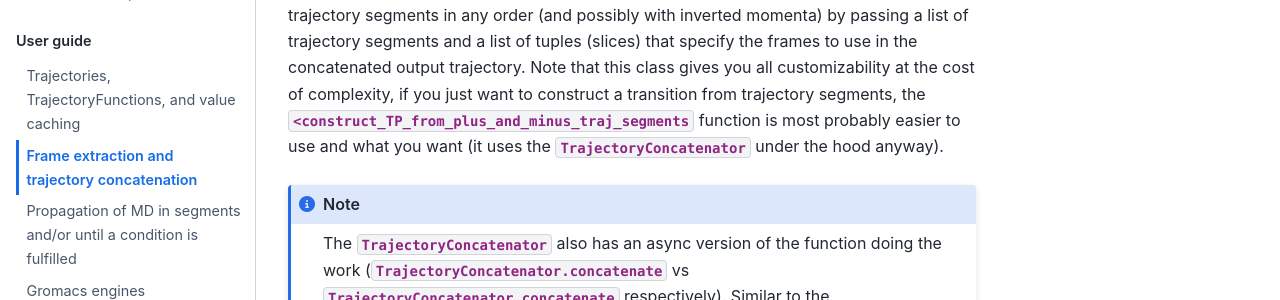
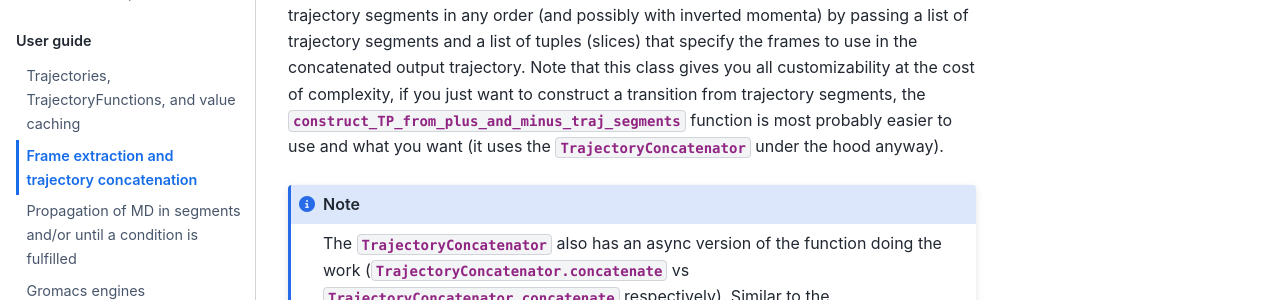
Before and after one commit to bio-phys/asyncmd, a Sphinx documentation site: the page built from docs/source/guide/frame_extraction_and_trajectory_concatenation.md, in a window 1280 px wide and 900 px high, scrolled down 1334 px. Shown: the part 212-512 px from the top of the window. Built offline with Sphinx 7.4.7 and the Sphinx Book theme 1.1.4, drawn with Linux system fonts in a browser that asks for light colours; pages that are not in the unit, such as notebooks, are missing from menus.

Commit message:
Docs: spelling fixes

````diff
--- a/docs/source/guide/frame_extraction_and_trajectory_concatenation.md
+++ b/docs/source/guide/frame_extraction_and_trajectory_concatenation.md
@@ -54,7 +54,7 @@ It also contains a basic example on how to write your own {py:class}`FrameExtrac
 The {py:mod}`asyncmd.trajectory.convert` module furthermore contains a class to concatenate {py:class}`Trajectory <asyncmd.Trajectory>` segments, the {py:class}`TrajectoryConcatenator <asyncmd.trajectory.TrajectoryConcatenator>`.
 Again, it is reexported in the {py:mod}`asyncmd.trajectory` module for convenient imports.
 It can be used to concatenate lists of trajectory segments in any order (and possibly with inverted momenta) by passing a list of trajectory segments and a list of tuples (slices) that specify the frames to use in the concatenated output trajectory.
-Note that this class gives you all customizability at the cost of complexity, if you just want to construct a transition from trajectory segments, the {py:func}`<construct_TP_from_plus_and_minus_traj_segments <asyncmd.trajectory.construct_TP_from_plus_and_minus_traj_segments>` function is most probably easier to use and what you want (it uses the {py:class}`TrajectoryConcatenator <asyncmd.trajectory.convert.TrajectoryConcatenator>` under the hood anyway).
+Note that this class gives you all customizability at the cost of complexity, if you just want to construct a transition from trajectory segments, the {py:func}`construct_TP_from_plus_and_minus_traj_segments <asyncmd.trajectory.construct_TP_from_plus_and_minus_traj_segments>` function is most probably easier to use and what you want (it uses the {py:class}`TrajectoryConcatenator <asyncmd.trajectory.convert.TrajectoryConcatenator>` under the hood anyway).
 
 ```{note}
 The {py:class}`TrajectoryConcatenator <asyncmd.trajectory.TrajectoryConcatenator>` also has an async version of the function doing the work ({py:meth}`TrajectoryConcatenator.concatenate <asyncmd.trajectory.TrajectoryConcatenator.concatenate>` vs {py:meth}`TrajectoryConcatenator.concatenate <asyncmd.trajectory.TrajectoryConcatenator.concatenate_async>` respectively).
````
